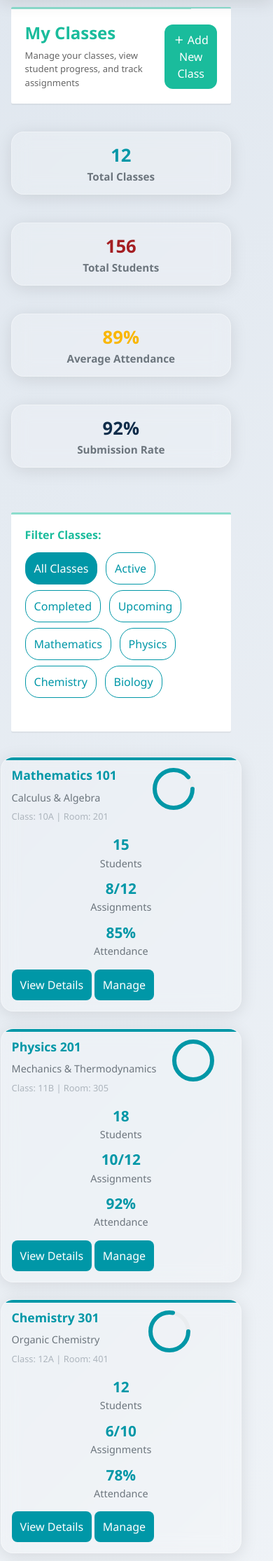
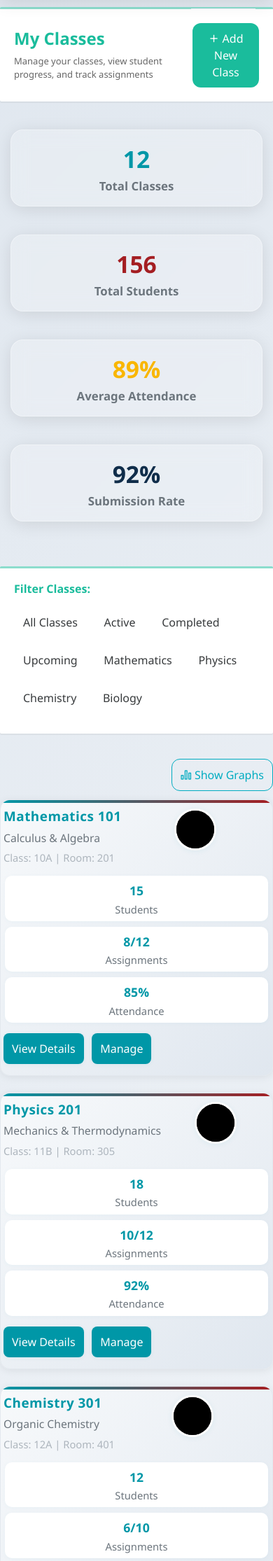
Before and after one commit to bhagirathbaraiya/PHP_PROJECT, a PHP site: page /cms/faculty/my-classes.php in a window 390 px wide. Shown: the part 60-2290 px from the top of the page at 70% size. Run offline with PHP 8.4, Linux system fonts and the light colour scheme; a user stored in the database is signed in.

Commit message:
classes cards done

```diff
--- a/faculty/my-classes.php
+++ b/faculty/my-classes.php
@@ -129,16 +129,20 @@ else{
                         font-weight: 600;
                     }
                     .class-card {
-                        background: rgba(255,255,255,0.18);
-                        color: #333;
+                        background: linear-gradient(135deg, #f7f9fb 0%, #e0e7ef 100%);
+                        color: #222;
                         border-radius: 18px;
-                        padding: 22px 20px 18px 20px;
-                        box-shadow: 0 4px 24px rgba(0,0,0,0.10);
-                        border: 1.5px solid rgba(255,255,255,0.35);
-                        backdrop-filter: blur(12px);
+                        padding: 18px 14px 16px 14px;
+                        box-shadow: 0 2px 12px rgba(0,0,0,0.07);
+                        border: 1.5px solid #e3e8ee;
                         transition: box-shadow 0.2s, transform 0.2s;
                         position: relative;
                         overflow: hidden;
+                        min-height: 220px;
+                        margin-bottom: 0;
+                        display: flex;
+                        flex-direction: column;
+                        justify-content: space-between;
                     }
                     .class-card::before {
                         content: '';
@@ -147,130 +151,113 @@ else{
                         left: 0;
                         right: 0;
                         height: 4px;
-                        background: #0097A7;
+                        background: linear-gradient(90deg, #0097A7 0%, #A41E22 100%);
+                        border-radius: 18px 18px 0 0;
                     }
                     .class-card:hover {
-                        box-shadow: 0 8px 32px rgba(0,0,0,0.18);
+                        box-shadow: 0 8px 32px rgba(0,0,0,0.14);
                         transform: translateY(-2px) scale(1.03);
                     }
                     .class-card h5 {
                         color: #0097A7;
-                        font-weight: 600;
-                        margin-bottom: 10px;
+                        font-weight: 700;
+                        margin-bottom: 8px;
+                        font-size: 1.18rem;
+                        letter-spacing: 0.5px;
+                    }
+                    .class-card p {
+                        color: #6c757d;
+                        margin-bottom: 5px;
+                        font-size: 0.98rem;
+                    }
+                    .class-card small {
+                        color: #adb5bd;
+                        font-size: 0.92rem;
                     }
                     .class-stats {
                         display: flex;
                         justify-content: space-between;
                         margin-top: 15px;
                         flex-wrap: wrap;
+                        gap: 8px;
                     }
                     .class-stat {
                         text-align: center;
                         flex: 1;
                         min-width: 80px;
+                        background: #fff;
+                        border-radius: 10px;
+                        box-shadow: 0 1px 6px rgba(0,151,167,0.04);
+                        padding: 10px 0 8px 0;
+                        margin: 0 2px;
                     }
                     .class-stat-value {
-                        font-size: 1.5rem;
+                        font-size: 1.35rem;
                         font-weight: 700;
                         color: #0097A7;
+                        margin-bottom: 2px;
                     }
                     .class-stat-label {
-                        font-size: 0.9rem;
+                        font-size: 0.92rem;
                         color: #6c757d;
                         font-weight: 500;
-                    }
-                    .student-avatar {
-                        width: 35px;
-                        height: 35px;
-                        border-radius: 50%;
-                        background: #0097A7;
-                        display: inline-flex;
-                        align-items: center;
-                        justify-content: center;
-                        color: white;
-                        font-weight: 600;
-                        margin-right: 5px;
                     }
                     .progress-ring {
                         width: 60px;
                         height: 60px;
                         margin: 0 auto;
-                    }
-                    .progress-ring circle {
-                        fill: none;
-                        stroke-width: 6;
-                        stroke-linecap: round;
-                    }
-                    .progress-ring .bg {
-                        stroke: #e9ecef;
-                    }
-                    .progress-ring .progress {
-                        stroke: #0097A7;
-                        stroke-dasharray: 188.5;
-                        stroke-dashoffset: 188.5;
-                        transition: stroke-dashoffset 0.5s ease;
-                    }
-                    .filter-buttons {
-                        margin-bottom: 20px;
-                    }
-                    .filter-btn {
                         background: #fff;
-                        border: 1px solid #0097A7;
-                        color: #0097A7;
-                        border-radius: 20px;
-                        padding: 8px 16px;
-                        margin-right: 10px;
-                        margin-bottom: 10px;
-                        transition: all 0.3s ease;
-                        font-weight: 500;
-                    }
-                    .filter-btn.active,
-                    .filter-btn:hover {
-                        background: #0097A7;
-                        color: white;
-                        border-color: #0097A7;
+                        border-radius: 50%;
+                        box-shadow: 0 1px 8px rgba(0,151,167,0.07);
+                        display: flex;
+                        align-items: center;
+                        justify-content: center;
                     }
                     .class-card .btn {
                         background: #0097A7;
                         color: white;
                         border: none;
                         border-radius: 8px;
-                        padding: 6px 12px;
-                        font-size: 0.85rem;
+                        padding: 6px 14px;
+                        font-size: 0.92rem;
+                        font-weight: 500;
+                        margin-right: 8px;
+                        margin-bottom: 4px;
                         transition: all 0.3s ease;
+                        box-shadow: 0 1px 6px rgba(0,151,167,0.07);
+                    }
+                    .class-card .btn:last-child {
+                        margin-right: 0;
                     }
                     .class-card .btn:hover {
                         background: #A41E22;
                         transform: translateY(-1px);
                     }
                     .class-card .btn:focus {
-                        box-shadow: 0 0 0 0.2rem rgba(0,151,167,0.25);
+                        box-shadow: 0 0 0 0.2rem rgba(0,151,167,0.18);
                     }
-                    .class-card p {
-                        color: #6c757d;
-                        margin-bottom: 5px;
+                    .class-graph {
+                        background: #fff;
+                        border-radius: 12px;
+                        box-shadow: 0 1px 8px rgba(0,151,167,0.07);
+                        margin-top: 10px;
+                        padding: 8px 0;
                     }
-                    .class-card small {
-                        color: #adb5bd;
-                    }
-
-                    /* Responsive Design */
                     @media (max-width: 768px) {
+                        .class-card {
+                            padding: 12px 6px 12px 6px;
+                            min-height: 180px;
+                        }
                         .class-stats {
                             flex-direction: column;
-                            gap: 10px;
+                            gap: 8px;
                         }
                         .class-stat {
                             min-width: auto;
-                        }
-                        .class-card {
-                            padding: 15px;
-                        }
-                        .stat-value {
-                            font-size: 1.8rem;
+                            padding: 8px 0 6px 0;
                         }
                         .class-stat-value {
-                            font-size: 1.3rem;
+                            font-size: 1.1rem;
                         }
                         .filter-btn {
                             padding: 6px 12px;
@@ -281,24 +268,29 @@ else{
                     }
 
                     @media (max-width: 576px) {
-                        .glass-card {
-                            min-height: 90px;
-                        }
-                        .stat-value {
-                            font-size: 1.6rem;
-                        }
-                        .stat-label {
-                            font-size: 0.95rem;
-                        }
-                        .class-card h5 {
-                            font-size: 1.1rem;
-                        }
-                        .class-card p {
-                            font-size: 0.9rem;
-                        }
-                        .class-card small {
-                            font-size: 0.8rem;
-                        }
+                        .pcoded-main-container,
+    .pcoded-content,
+    .row,
+    .col-12,
+    .card,
+    .flat-card,
+    .glass-card {
+        margin-right: 0 !important;
+        margin-left: 0 !important;
+        padding-right: 0 !important;
+        padding-left: 0 !important;
+        width: 100% !important;
+        box-sizing: border-box;
+    }
+    body {
+        padding-right: 0 !important;
+        padding-left: 0 !important;
+    }
+    .class-card {
+        padding-right: 4px !important;
+        padding-left: 4px !important;
+        border-radius: 14px;
+    }
                     }
                     </style>
 
@@ -323,6 +315,12 @@ else{
                         </div>
                     </div>
 
+                    <!-- Toggle Graphs Button -->
+                    <div style="display: flex; justify-content: flex-end; margin-bottom: 12px;">
+                        <button id="toggle-graphs-btn" class="btn btn-outline-info" style="border-radius: 12px; padding: 8px 20px;">
+                            <i class="feather icon-bar-chart-2"></i> <span id="toggle-graphs-label">Show Graphs</span>
+                        </button>
+                    </div>
                     <!-- Classes Grid -->
                     <div class="row" id="classes-container">
                         <!-- Class 1: Mathematics -->
@@ -355,6 +353,7 @@ else{
                                         <div class="class-stat-label">Attendance</div>
                                     </div>
                                 </div>
+                                <div class="class-graph" style="display:none; min-height:120px;"></div>
                                 <div style="margin-top: 15px;">
                                     <button class="btn btn-sm" onclick="viewClassDetails('math101')">View Details</button>
                                     <button class="btn btn-sm" onclick="manageClass('math101')">Manage</button>
@@ -392,6 +391,7 @@ else{
                                         <div class="class-stat-label">Attendance</div>
                                     </div>
                                 </div>
+                                <div class="class-graph" style="display:none; min-height:120px;"></div>
                                 <div style="margin-top: 15px;">
                                     <button class="btn btn-sm" onclick="viewClassDetails('physics201')">View Details</button>
                                     <button class="btn btn-sm" onclick="manageClass('physics201')">Manage</button>
@@ -429,6 +429,7 @@ else{
                                         <div class="class-stat-label">Attendance</div>
                                     </div>
                                 </div>
+                                <div class="class-graph" style="display:none; min-height:120px;"></div>
                                 <div style="margin-top: 15px;">
                                     <button class="btn btn-sm" onclick="viewClassDetails('chem301')">View Details</button>
                                     <button class="btn btn-sm" onclick="manageClass('chem301')">Manage</button>
@@ -466,6 +467,7 @@ else{
                                         <div class="class-stat-label">Attendance</div>
                                     </div>
                                 </div>
+                                <div class="class-graph" style="display:none; min-height:120px;"></div>
                                 <div style="margin-top: 15px;">
                                     <button class="btn btn-sm" onclick="viewClassDetails('bio401')">View Details</button>
                                     <button class="btn btn-sm" onclick="manageClass('bio401')">Manage</button>
@@ -503,6 +505,7 @@ else{
                                         <div class="class-stat-label">Attendance</div>
                                     </div>
                                 </div>
+                                <div class="class-graph" style="display:none; min-height:120px;"></div>
                                 <div style="margin-top: 15px;">
                                     <button class="btn btn-sm" onclick="viewClassDetails('advmath501')">View Details</button>
                                     <button class="btn btn-sm" onclick="manageClass('advmath501')">Manage</button>
@@ -540,6 +543,7 @@ else{
                                         <div class="class-stat-label">Attendance</div>
                                     </div>
                                 </div>
+                                <div class="class-graph" style="display:none; min-height:120px;"></div>
                                 <div style="margin-top: 15px;">
                                     <button class="btn btn-sm" onclick="viewClassDetails('physicslab202')">View Details</button>
                                     <button class="btn btn-sm" onclick="manageClass('physicslab202')">Manage</button>
@@ -612,6 +616,7 @@ else{
     <script src="assets/js/vendor-all.min.js"></script>
     <script src="assets/js/plugins/bootstrap.min.js"></script>
     <script src="assets/js/pcoded.min.js"></script>
+    <script src="assets/js/plugins/apexcharts.min.js"></script>
 
 <script>
 // Filter functionality
@@ -757,6 +762,69 @@ function manageClass(classId) {
     // window.location.href = 'manage-class.php?id=' + classId;
 }
 
+// Toggle graphs visibility
+let graphsVisible = false;
+document.getElementById('toggle-graphs-btn').addEventListener('click', function() {
+    graphsVisible = !graphsVisible;
+    document.getElementById('toggle-graphs-label').textContent = graphsVisible ? 'Show Stats' : 'Show Graphs';
+    const cards = document.querySelectorAll('.class-card');
+    cards.forEach(card => {
+        const stats = card.querySelector('.class-stats');
+        const graph = card.querySelector('.class-graph');
+        if (graphsVisible) {
+            stats.style.display = 'none';
+            graph.style.display = 'block';
+            renderClassGraph(card, graph);
+        } else {
+            stats.style.display = 'flex';
+            graph.style.display = 'none';
+        }
+    });
+});
+
+// Simple graph rendering (replace with Chart.js or ApexCharts for real graphs)
+function renderClassGraph(card, graphDiv) {
+    // Get stats from the card
+    const stats = card.querySelectorAll('.class-stat-value');
+    let labels = [];
+    let data = [];
+    stats.forEach((stat, idx) => {
+        labels.push(stat.nextElementSibling.textContent);
+        let val = stat.textContent;
+        if (val.includes('/')) val = val.split('/')[0];
+        if (val.includes('%')) val = val.replace('%','');
+        data.push(Number(val));
+    });
+
+    // Clear previous chart if exists
+    graphDiv.innerHTML = '';
+    // Create a unique id for the chart
+    const chartId = 'piechart-' + Math.random().toString(36).substr(2, 9);
+    graphDiv.id = chartId;
+
+    // Pie chart options
+    var options = {
+        chart: {
+            type: 'pie',
+            height: 120
+        },
+        series: data,
+        labels: labels,
+        colors: ['#0097A7', '#F9B600', '#A41E22'],
+        legend: {
+            show: true,
+            position: 'bottom',
+            fontSize: '13px',
+            labels: { colors: ['#222'] }
+        },
+        dataLabels: {
+            style: { fontSize: '13px', fontWeight: 'bold' }
+        }
+    };
+    var chart = new ApexCharts(document.getElementById(chartId), options);
+    chart.render();
+}
+
 // Initialize page
 document.addEventListener('DOMContentLoaded', function() {
     // Add any initialization code here
```
